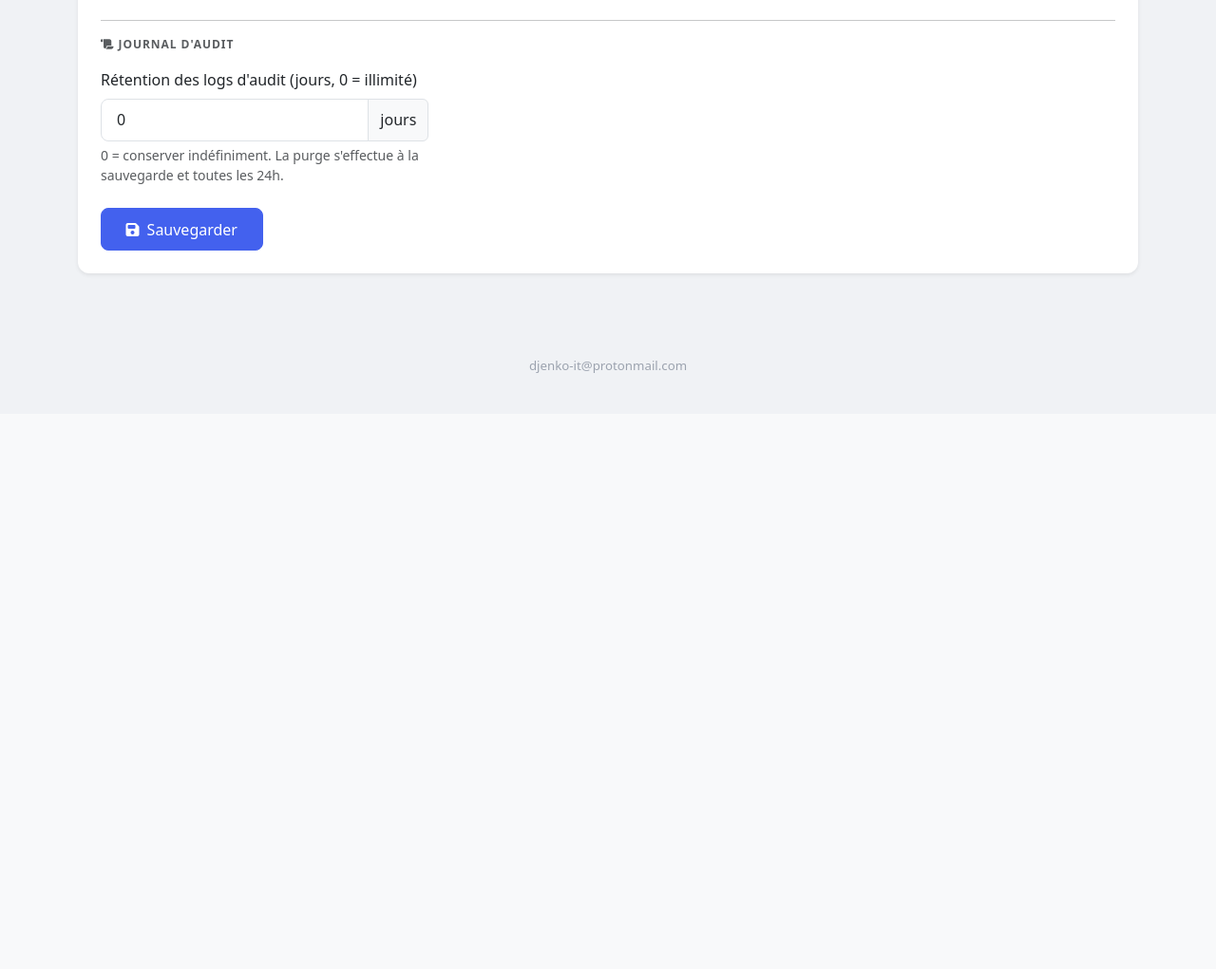
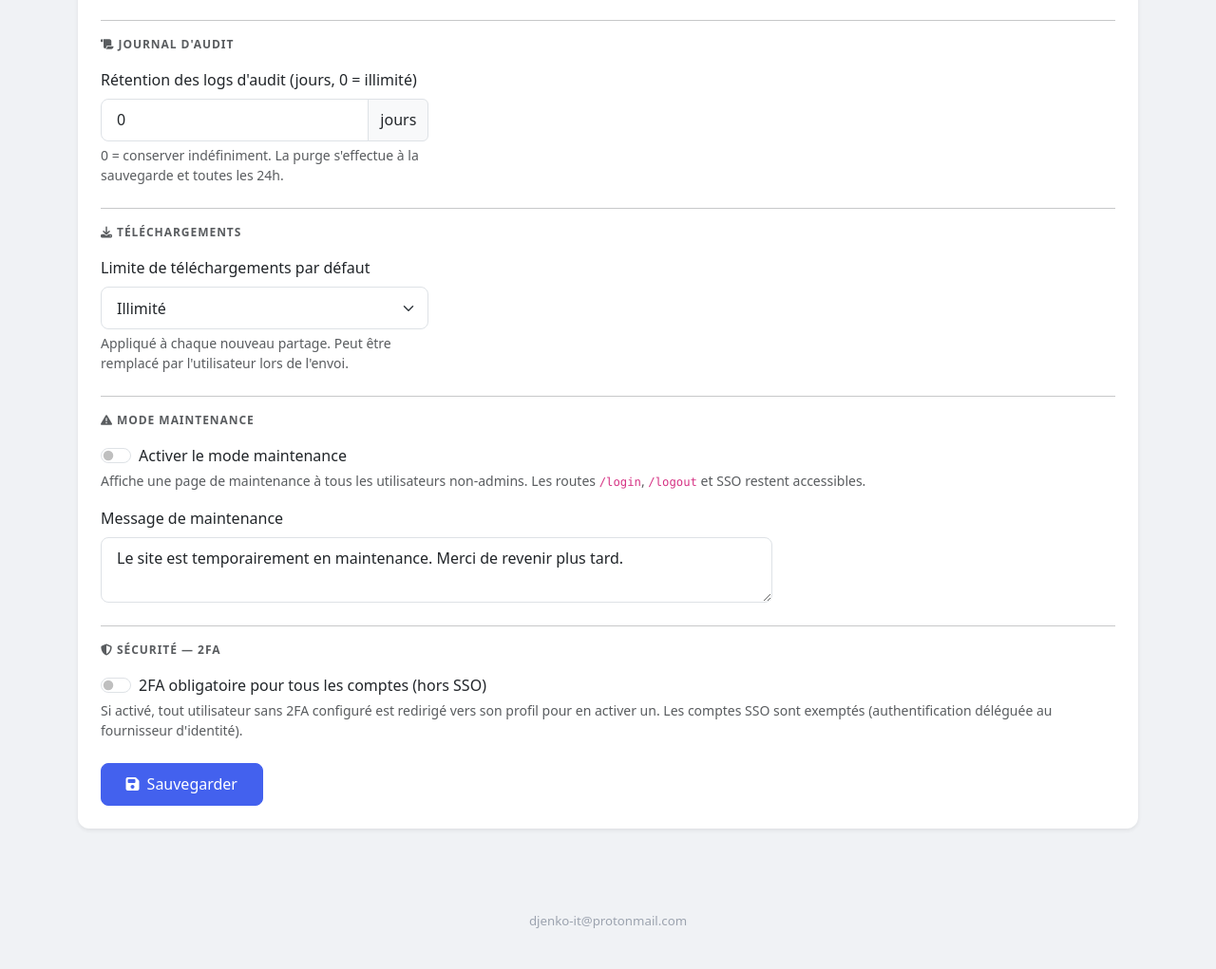
Before and after one commit to djenko-it/securefiles, a Flask app: page /admin in a window 1280 px wide, after a click on "Paramètres". Shown: the part 1164-2185 px from the top of the page at 95% size. Before the commit the page ends 1557 px from the top, so only its background shows below. Run offline with Flask 2, Linux system fonts and the light colour scheme; a user stored in the database is signed in; data comes from the database, SQL or seed files in the repository; data that the repository does not hold is empty; parts of the project's set-up code (start-up, migrations or seed data) failed here and were passed over; some libraries are stand-ins or nearby versions.

Commit message:
feat: mode maintenance, 2FA obligatoire, limite DL par défaut
- Mode maintenance : active via l'admin, page 503 standalone avec
  message custom ; exempte /admin, /login, /logout, /health, /auth/sso,
  /mfa pour éviter les boucles de redirection SSO ; seuls les admins
  bypassent
- 2FA obligatoire : si activé, tout utilisateur local sans MFA est
  redirigé vers /profile au premier accès ; exempte /profile, /mfa,
  /logout, /admin ; les comptes SSO sont exemptés (auth déléguée)
- Limite DL par défaut : setting 'default_max_downloads' (illimité par
  défaut) utilisé dans upload_file si l'utilisateur ne spécifie pas
- AdminSettingsForm : 3 nouveaux champs + 3 nouvelles sections dans
  l'onglet paramètres admin (Téléchargements, Maintenance, Sécurité 2FA)

```diff
--- a/app.py
+++ b/app.py
@@ -91,6 +91,10 @@ SETTINGS_DEFAULTS = {
     'audit_log_retention_days':  '0',
     'max_file_size_unit':        'mo',
     'e2e_mode':                  'optional',
+    'default_max_downloads':     'unlimited',
+    'maintenance_mode':          '0',
+    'maintenance_message':       'Le site est temporairement en maintenance. Merci de revenir plus tard.',
+    'mfa_required':              '0',
     # SSO / OIDC
     'sso_enabled':        '0',
     'sso_force':          '0',
@@ -309,6 +313,13 @@ class AdminSettingsForm(FlaskForm):
         ('disabled', 'Désactivé — option masquée'),
         ('required', 'Obligatoire — forcé pour tous les partages'),
     ])
+    default_max_downloads    = SelectField('Limite de téléchargements par défaut', choices=[
+        ('unlimited', 'Illimité'), ('1', '1'), ('5', '5'), ('10', '10'), ('25', '25'), ('50', '50'),
+    ])
+    maintenance_mode         = BooleanField('Activer le mode maintenance')
+    maintenance_message      = TextAreaField('Message de maintenance',
+                                             validators=[Optional(), Length(max=512)])
+    mfa_required             = BooleanField('2FA obligatoire pour tous les comptes (hors SSO)')
     submit                   = SubmitField('Sauvegarder')
 
 
@@ -413,6 +424,32 @@ def init_db():
 @app.before_request
 def before_request():
     g.db = get_db()
+    if request.path.startswith('/static'):
+        return
+    settings = get_settings()
+
+    # ── Mode maintenance ──────────────────────────────────────────────────────
+    if settings.get('maintenance_mode') == '1':
+        if not (current_user.is_authenticated and current_user.is_admin):
+            _exempt_maint = ('/admin', '/login', '/logout', '/health',
+                             '/auth/sso', '/mfa')
+            if not any(request.path.startswith(p) for p in _exempt_maint):
+                return render_template(
+                    'maintenance.html',
+                    message=settings.get('maintenance_message', ''),
+                    settings=settings,
+                ), 503
+
+    # ── 2FA obligatoire ───────────────────────────────────────────────────────
+    if (settings.get('mfa_required') == '1'
+            and current_user.is_authenticated
+            and not current_user.sso_user
+            and not current_user.has_mfa):
+        _exempt_mfa = ('/profile', '/mfa', '/logout', '/admin', '/health')
+        if not any(request.path.startswith(p) for p in _exempt_mfa):
+            flash('La double authentification (2FA) est obligatoire. '
+                  'Veuillez l\'activer sur votre profil.', 'warning')
+            return redirect(url_for('profile'))
 
 
 @app.after_request
@@ -623,7 +660,7 @@ def upload_file():
 
     file_id         = str(uuid.uuid4())
     expiry_time     = get_expiry_time(request.form.get('expiry', settings['default_expiry']))
-    max_downloads   = request.form.get('max_downloads', 'unlimited')
+    max_downloads   = request.form.get('max_downloads', settings.get('default_max_downloads', 'unlimited'))
     password        = request.form.get('password', '')
     hashed_password = generate_password_hash(password) if password else None
 
@@ -1456,6 +1493,10 @@ def admin_panel():
         'max_storage_mb':           int(settings['max_storage_mb']),
         'audit_log_retention_days': int(settings.get('audit_log_retention_days', '0')),
         'e2e_mode':                 settings.get('e2e_mode', 'optional'),
+        'default_max_downloads':    settings.get('default_max_downloads', 'unlimited'),
+        'maintenance_mode':         settings.get('maintenance_mode') == '1',
+        'maintenance_message':      settings.get('maintenance_message', ''),
+        'mfa_required':             settings.get('mfa_required') == '1',
     })
     sso_form = SSOSettingsForm(data={
         'sso_enabled':       settings.get('sso_enabled') == '1',
@@ -1490,6 +1531,10 @@ def admin_save_settings():
             'max_storage_mb':           str(form.max_storage_mb.data),
             'audit_log_retention_days': str(form.audit_log_retention_days.data),
             'e2e_mode':                 form.e2e_mode.data,
+            'default_max_downloads':    form.default_max_downloads.data,
+            'maintenance_mode':         '1' if form.maintenance_mode.data else '0',
+            'maintenance_message':      (form.maintenance_message.data or '').strip(),
+            'mfa_required':             '1' if form.mfa_required.data else '0',
         }
         for key, value in values.items():
             g.db.execute('INSERT OR REPLACE INTO settings (key, value) VALUES (?, ?)', (key, value))
--- a/templates/admin.html
+++ b/templates/admin.html
@@ -295,6 +295,48 @@
               </div>
             </div>
 
+            <hr class="my-3">
+            <p class="text-uppercase fw-semibold text-muted mb-3" style="font-size:.75rem;letter-spacing:.08em">
+              <i class="fas fa-download me-1"></i>Téléchargements
+            </p>
+            <div class="row g-3 mb-4">
+              <div class="col-md-4">
+                <label class="form-label">{{ form.default_max_downloads.label.text }}</label>
+                {{ form.default_max_downloads(class="form-select") }}
+                <div class="form-text">Appliqué à chaque nouveau partage. Peut être remplacé par l'utilisateur lors de l'envoi.</div>
+              </div>
+            </div>
+
+            <hr class="my-3">
+            <p class="text-uppercase fw-semibold text-muted mb-3" style="font-size:.75rem;letter-spacing:.08em">
+              <i class="fas fa-triangle-exclamation me-1"></i>Mode maintenance
+            </p>
+            <div class="mb-3">
+              <div class="form-check form-switch">
+                {{ form.maintenance_mode(class="form-check-input", role="switch", id="maintenanceMode") }}
+                <label class="form-check-label" for="maintenanceMode">{{ form.maintenance_mode.label.text }}</label>
+              </div>
+              <div class="form-text">Affiche une page de maintenance à tous les utilisateurs non-admins. Les routes <code>/login</code>, <code>/logout</code> et SSO restent accessibles.</div>
+            </div>
+            <div class="row g-3 mb-4">
+              <div class="col-md-8">
+                <label class="form-label">{{ form.maintenance_message.label.text }}</label>
+                {{ form.maintenance_message(class="form-control", rows="2", placeholder="Le site est temporairement en maintenance…") }}
+              </div>
+            </div>
+
+            <hr class="my-3">
+            <p class="text-uppercase fw-semibold text-muted mb-3" style="font-size:.75rem;letter-spacing:.08em">
+              <i class="fas fa-shield-halved me-1"></i>Sécurité — 2FA
+            </p>
+            <div class="mb-4">
+              <div class="form-check form-switch">
+                {{ form.mfa_required(class="form-check-input", role="switch", id="mfaRequired") }}
+                <label class="form-check-label" for="mfaRequired">{{ form.mfa_required.label.text }}</label>
+              </div>
+              <div class="form-text">Si activé, tout utilisateur sans 2FA configuré est redirigé vers son profil pour en activer un. Les comptes SSO sont exemptés (authentification déléguée au fournisseur d'identité).</div>
+            </div>
+
             <button type="submit" class="btn btn-primary">
               <i class="fas fa-floppy-disk me-2"></i>{{ form.submit.label.text }}
             </button>
```
Also changed, not shown: templates/maintenance.html (added, +18 -0 lines).
